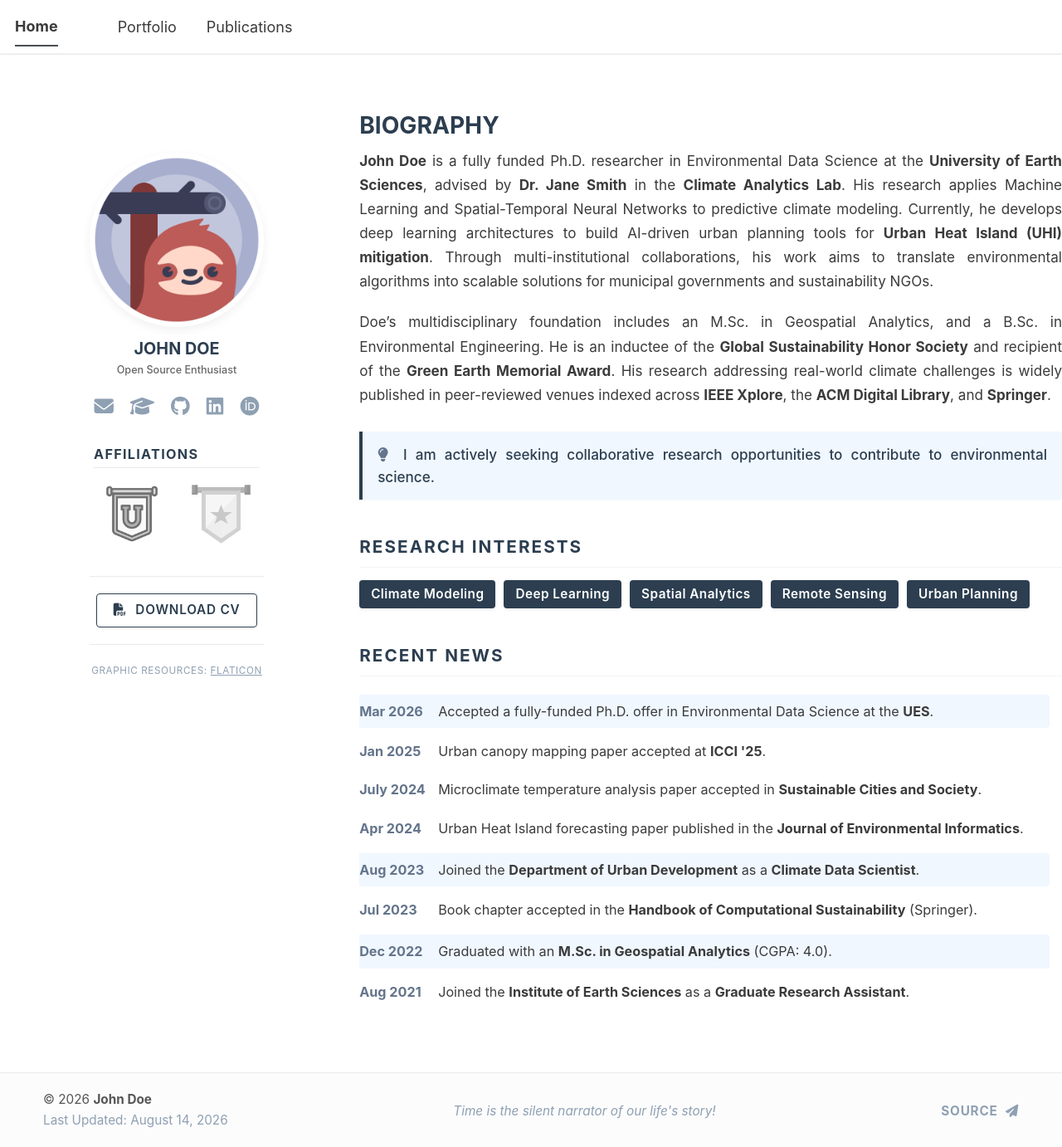
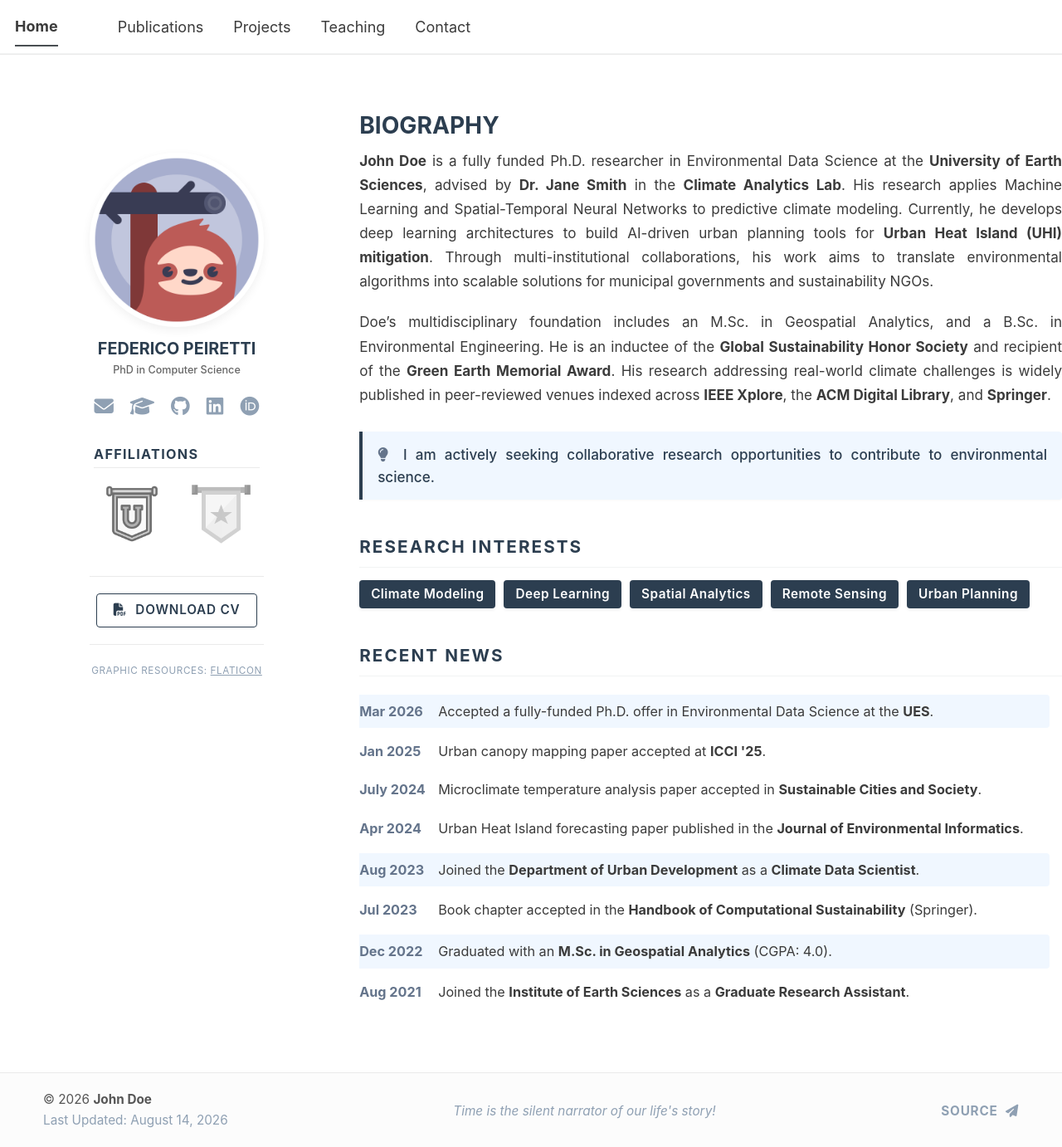
Before and after one commit to federicopeiretti/federicopeiretti.github.io, a Jekyll site: the page built from _pages/about.md, in a window 1280 px wide and 1382 px high. Shown: the whole window at 83% size. Built offline with Jekyll 4.4.1, drawn with Linux system fonts in a browser that asks for light colours; a script bundle is joined from its source files by our own code; library files that are not in the unit come from our copies.

Commit message:
Update website configuration

```diff
--- a/_config.yml
+++ b/_config.yml
@@ -11,11 +11,11 @@ locale                   : "en-US"
 site_theme               : "default"
 title                    : "Home"
 title_separator          : "-"
-name                     : &name "Your Name Here"
-description              : &description "Your Title / Role Here"
-url                      : "https://minimalacademicsite.github.io"
+name                     : &name "Federico Peiretti"
+description              : &description "PhD in Computer Science"
+url                      : "https://federicopeiretti.github.io"
 baseurl                  : ""
-repository               : "minimalacademicsite/minimalacademicsite.github.io"
+repository               : "federicopeiretti/federicopeiretti.github.io"
 
 # Site Author - The following control what appear as part of the author content on the side bar.
 #               If a field is blank the icon and link will not appear, otherwise it will be shown.
@@ -23,14 +23,14 @@ repository               : "minimalacademicsite/minimalacademicsite.github.io"
 author:
   # Biographic information
   avatar           : "profile.png"
-  name             : "John Doe"
-  description      : ""
+  name             : "Federico Peiretti"
+  description      : "PhD in Computer Science"
   pronouns         : ""
-  bio              : "I am a researcher focusing on machine learning and data science."
-  location         : "City, Country"
-  employer         : "Institution Name"
+  bio              : "PhD in Computer Science at Dept. of Computer Science, University of Torino (Italy). My major research interests regard data mining and machine learning, algorithmic fairness, privacy-preserving data analysis and social network analysis. I'm a member of the Machine Learning and Data Mining group (Dept. of Computer Science, University of Torino)."
+  location         : "Torino, Italy"
+  employer         : "Dept. of Computer Science, University of Torino"
   uri              :
-  email            : "your.email@example.com"
+  email            : "federico.peiretti@unito.it"
 
   # Academic websites
   academia         :
--- a/_data/navigation.yml
+++ b/_data/navigation.yml
@@ -8,19 +8,24 @@
 #      Markdown formatted page while the second is generated using JSON.
 
 main:
-  - title: "Portfolio"
-    url: /portfolio/
 
   - title: "Publications"
     url: /publications/
 
+  - title: "Projects"
+    url: /projects/
+
+  - title: "Teaching"
+    url: /teaching/
+
+  - title: "Contact"
+    url: /contact/
+
+  #- title: "Portfolio"
+  #  url: /portfolio/
+
   #- title: "Talks"
   #  url: /talks/
-
-  #- title: "Teaching"
-  #  url: /teaching/
-
-
 
   #- title: "Blog Posts"
   #  url: /year-archive/
```
